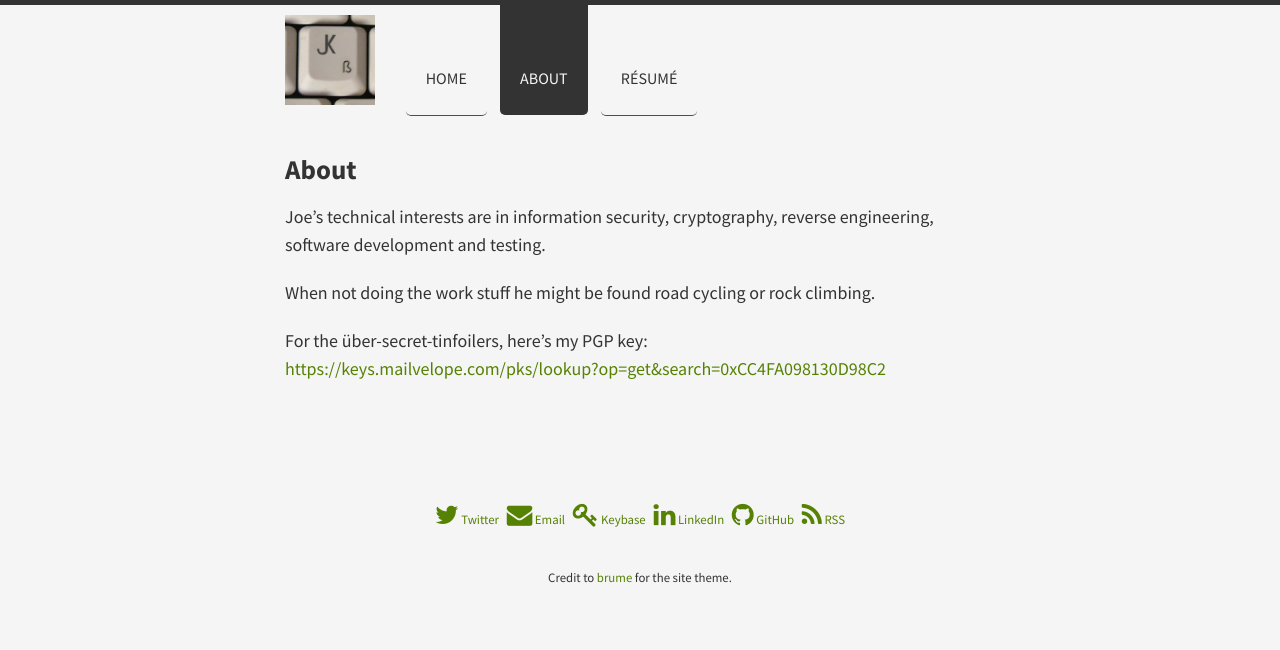
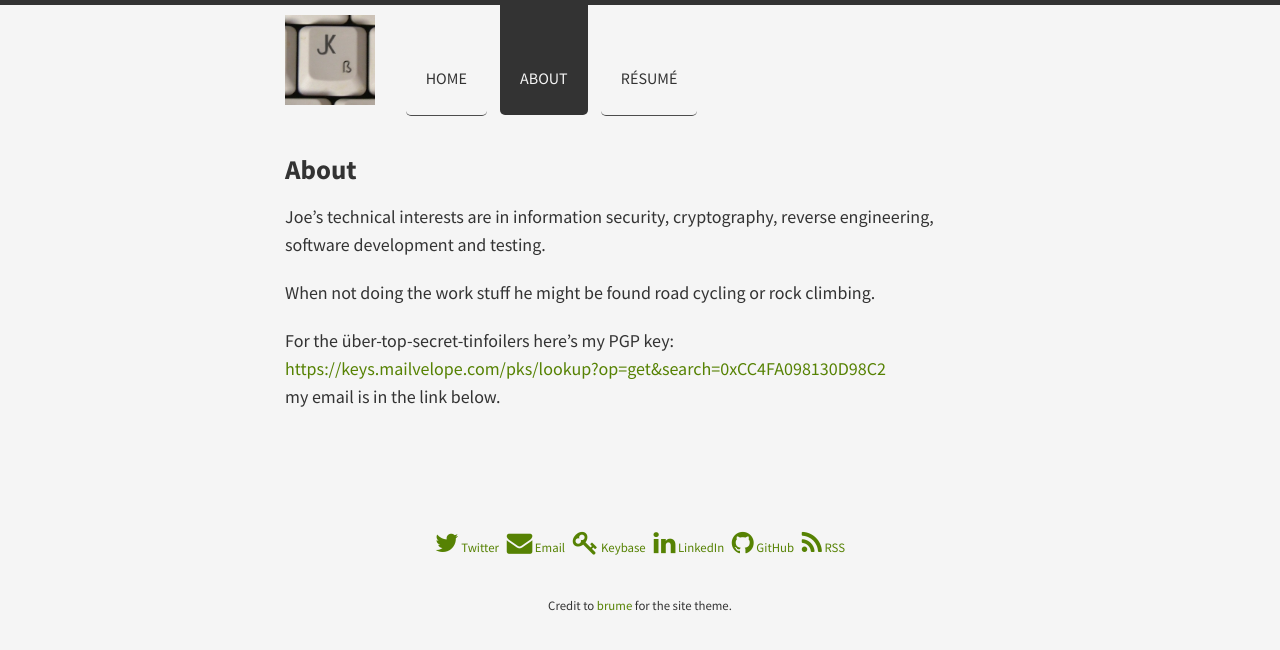
Before and after one commit to joekir/joekir.github.io, a Jekyll site: the page built from about/index.md, in a window 1280 px wide. Shown: the top 650 px of the page. Built offline with Jekyll 4.4.1, drawn with Linux system fonts in a browser that asks for light colours; nearby versions of some CDN libraries.

Commit message:
link update to about page

```diff
--- a/about/index.md
+++ b/about/index.md
@@ -8,5 +8,6 @@ Joe's technical interests are in information security, cryptography, reverse eng
 
 When not doing the work stuff he might be found road cycling or rock climbing.
 
-For the über-secret-tinfoilers, here's my PGP key:
+For the über-top-secret-tinfoilers here's my PGP key:
 [https://keys.mailvelope.com/pks/lookup?op=get&search=0xCC4FA098130D98C2](https://keys.mailvelope.com/pks/lookup?op=get&search=0xCC4FA098130D98C2){:target="_blank"}
+my email is in the link below.
```
Also changed, not shown: Gemfile.lock.
